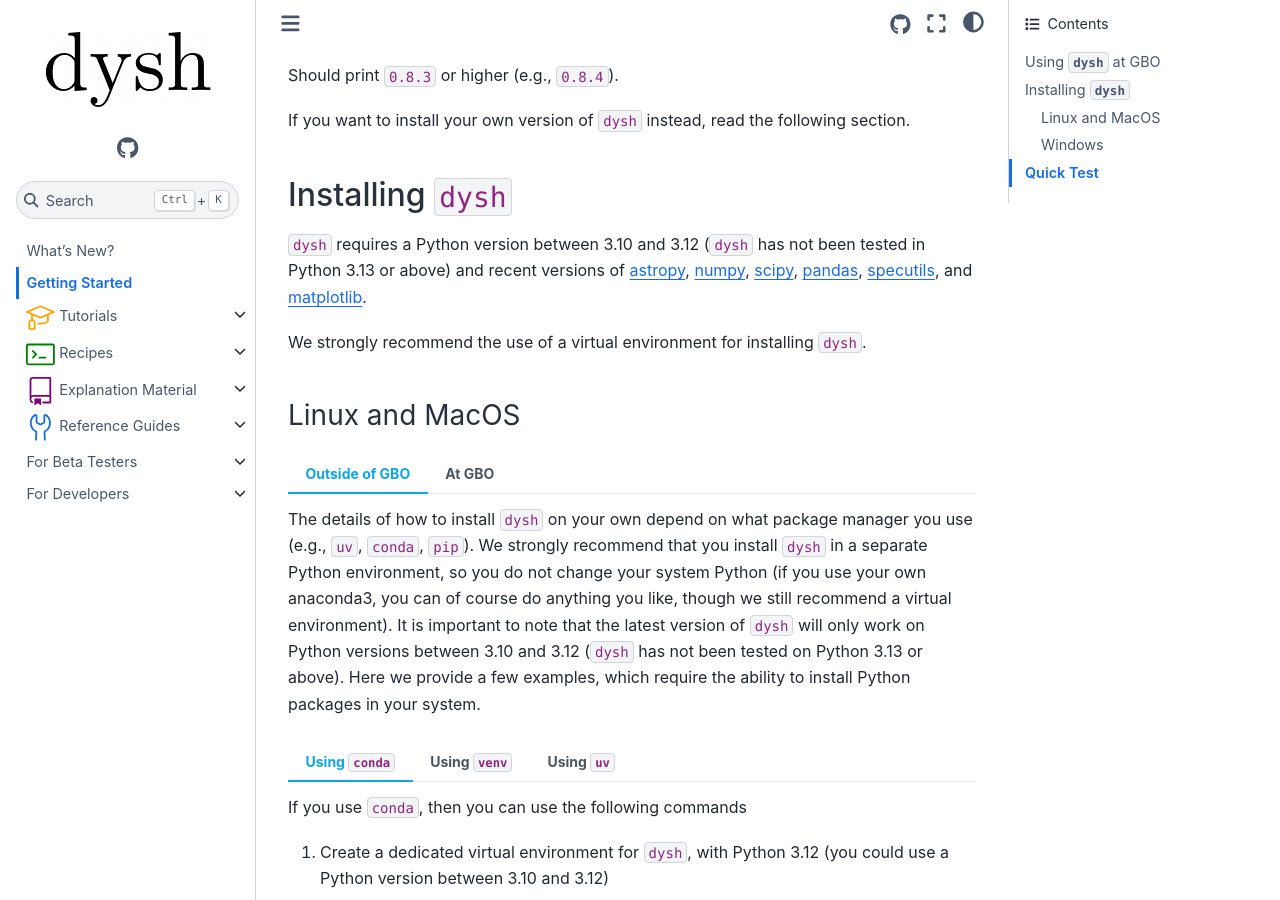
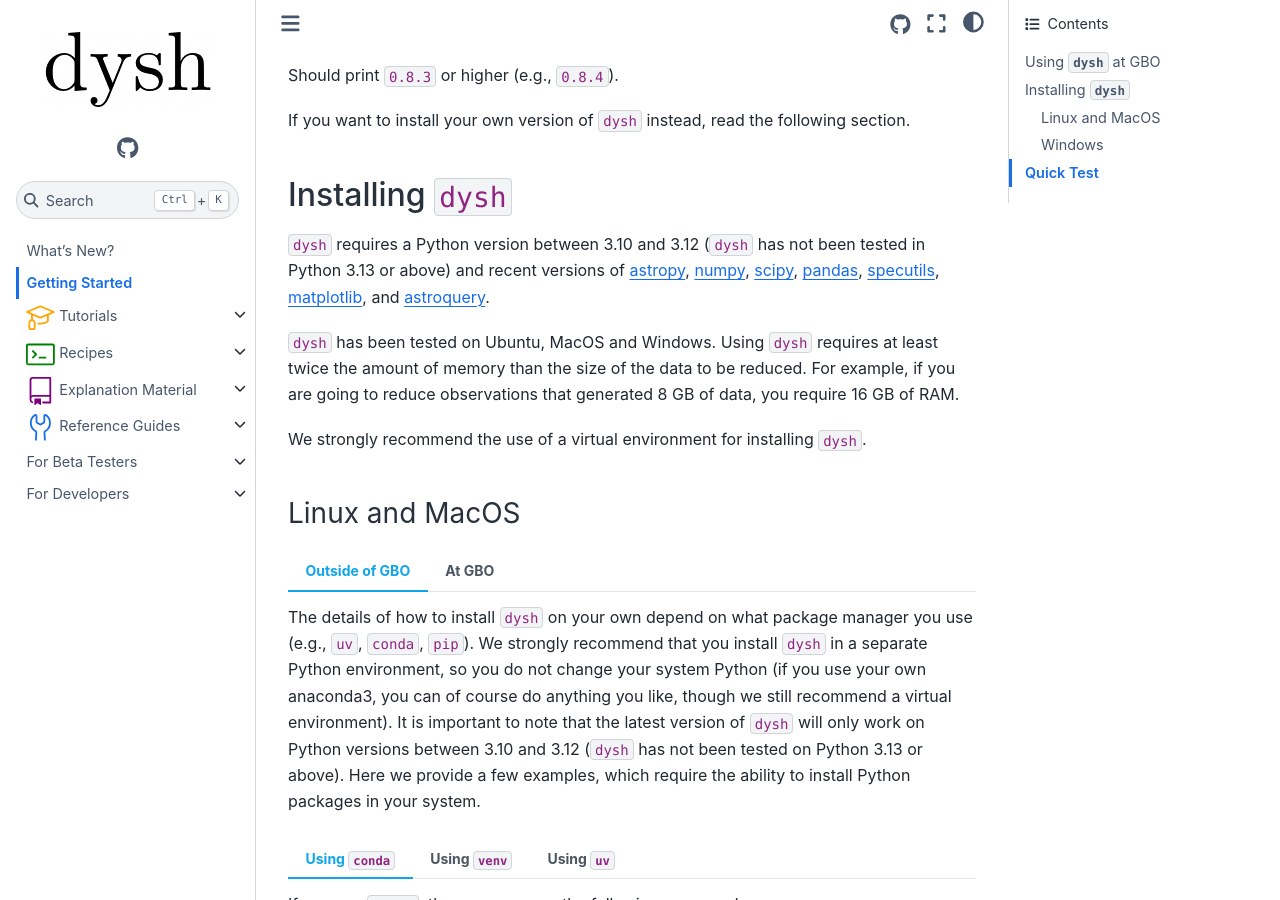
Before and after one commit to GreenBankObservatory/dysh, a Sphinx documentation site: the page built from docs/source/getting_started/index.rst, in a window 1280 px wide and 900 px high, scrolled down 543 px. Built offline with Sphinx 7.4.7 and the Sphinx Book theme 1.1.4, drawn with Linux system fonts in a browser that asks for light colours; pages that are not in the unit, such as notebooks, are missing from menus.

Commit message:
docs: update README and installation requirements

```diff
--- a/docs/source/getting_started/index.rst
+++ b/docs/source/getting_started/index.rst
@@ -43,8 +43,14 @@ Installing ``dysh``
 `numpy <https://numpy.org>`_,
 `scipy <https://scipy.org>`_,
 `pandas <https://pandas.pydata.org>`_,
-`specutils <https://specutils.readthedocs.io/en/stable/>`_,  and
-`matplotlib <https://matplotlib.org>`_.
+`specutils <https://specutils.readthedocs.io/en/stable/>`_,
+`matplotlib <https://matplotlib.org>`_,
+and
+`astroquery <https://astroquery.readthedocs.io/en/latest/>`_.
+
+``dysh`` has been tested on Ubuntu, MacOS and Windows.
+Using ``dysh`` requires at least twice the amount of memory than the size of the data to be reduced.
+For example, if you are going to reduce observations that generated 8 GB of data, you require 16 GB of RAM.
 
 We strongly recommend the use of a virtual environment for installing ``dysh``.
 
```
Also changed, not shown: README.md (+4 -2 lines).
